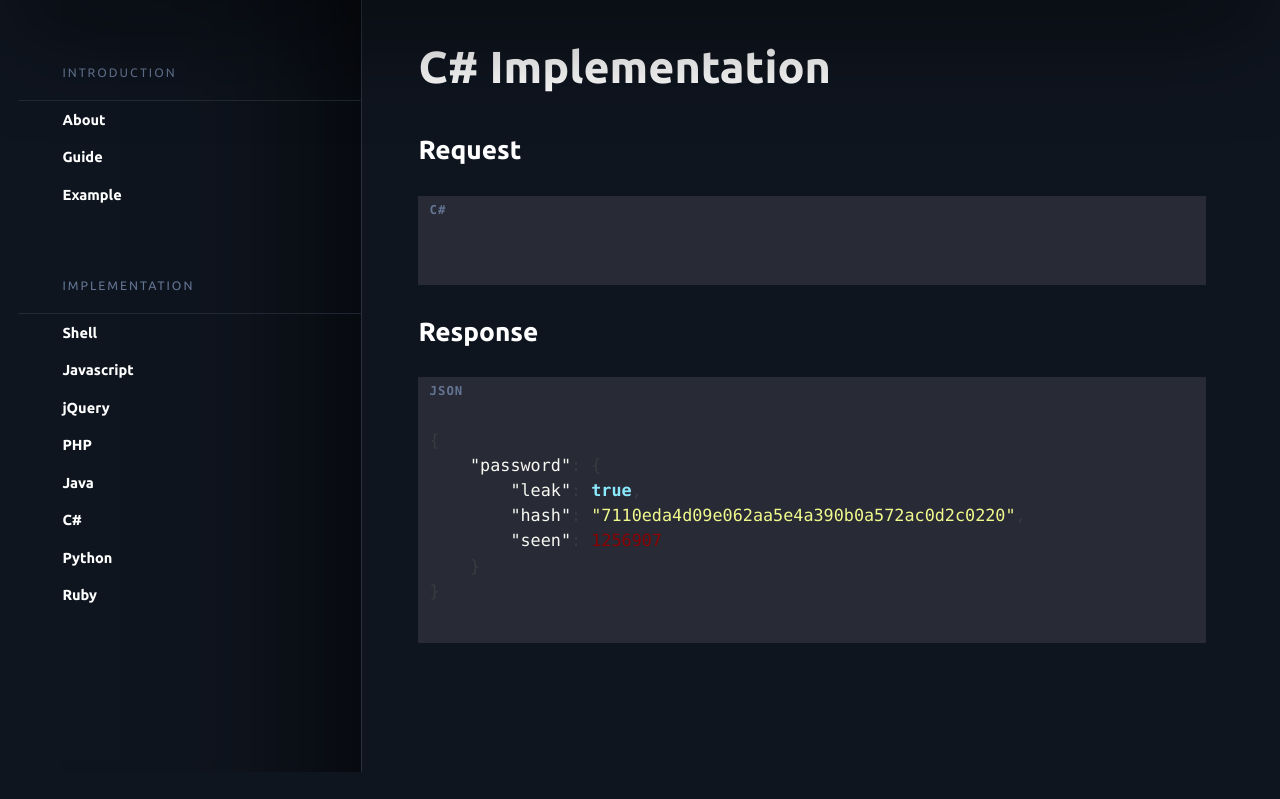
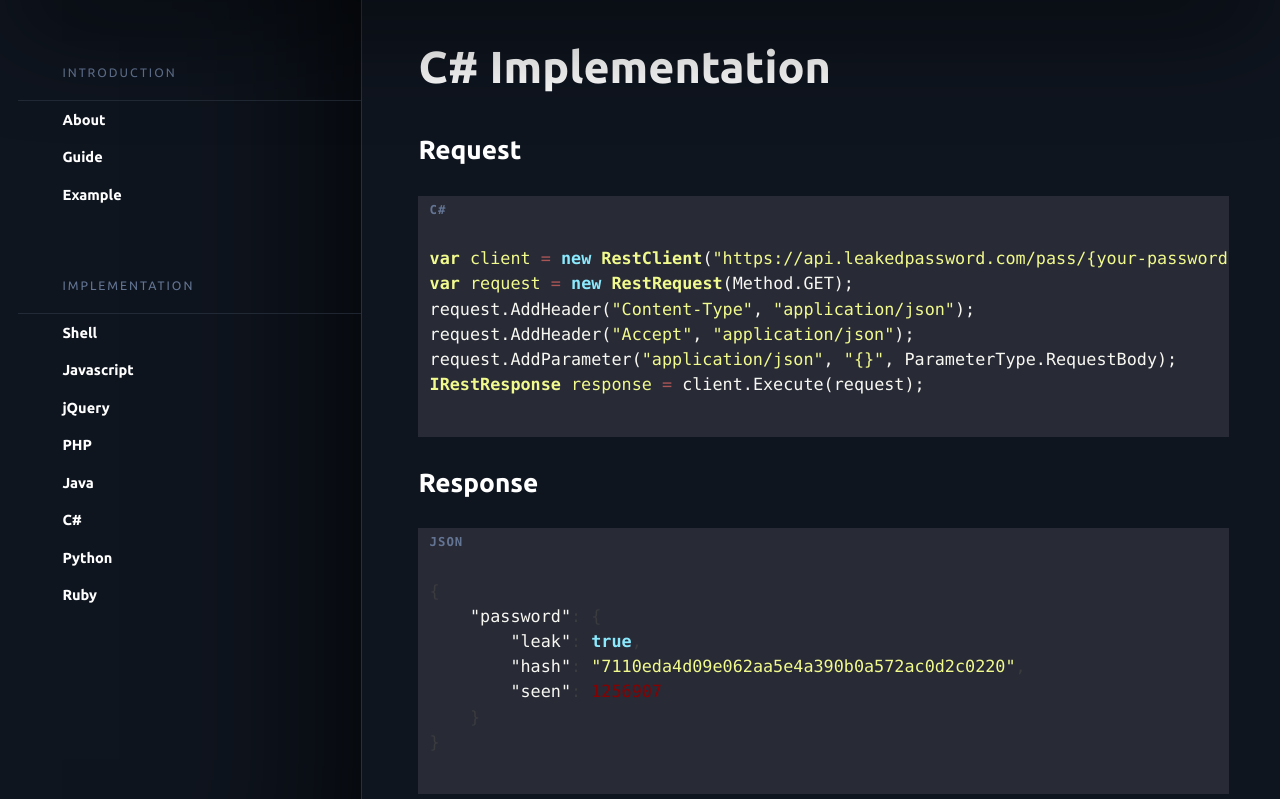
Before and after one commit to triss90/leakedpassword.com, a PHP site: page /documentation/c/ in a window 1280 px wide. Shown: the part 64-863 px from the top of the page. Before the commit the page ends 836 px from the top, so only its background shows below. Run offline with PHP 8.4, Linux system fonts and the light colour scheme; some libraries are stand-ins or nearby versions.

Commit message:
Add C# example to documentation

```diff
--- a/documentation/c/index.php
+++ b/documentation/c/index.php
@@ -12,7 +12,12 @@
                 <h1>C# Implementation</h1>
 
                 <h3>Request</h3>
-                <pre data-code="c#"></pre>
+                <pre data-code="c#">var client = new RestClient("https://api.leakedpassword.com/pass/{your-password}");
+var request = new RestRequest(Method.GET);
+request.AddHeader("Content-Type", "application/json");
+request.AddHeader("Accept", "application/json");
+request.AddParameter("application/json", "{}", ParameterType.RequestBody);
+IRestResponse response = client.Execute(request);</pre>
 
                 <h3>Response</h3>
                 <pre data-code="json">{
```
